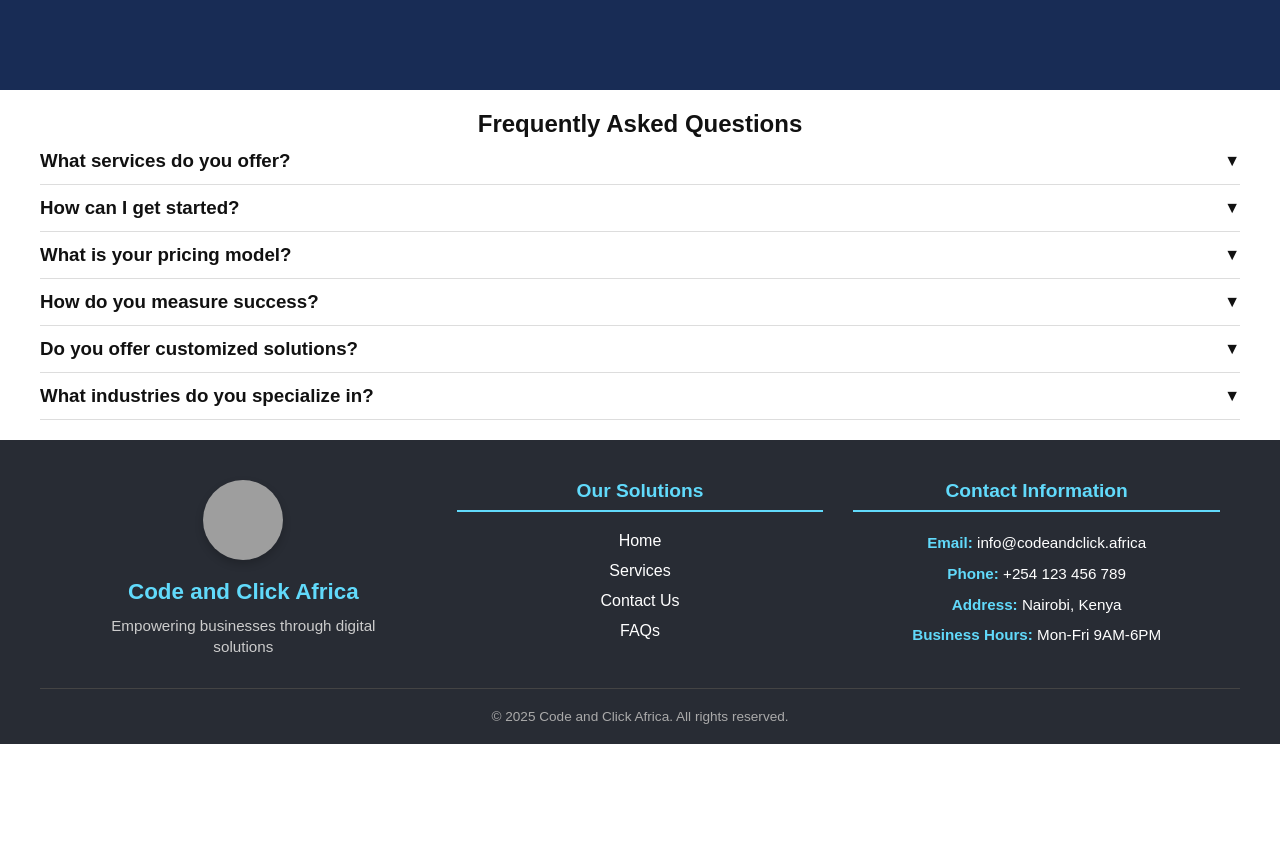
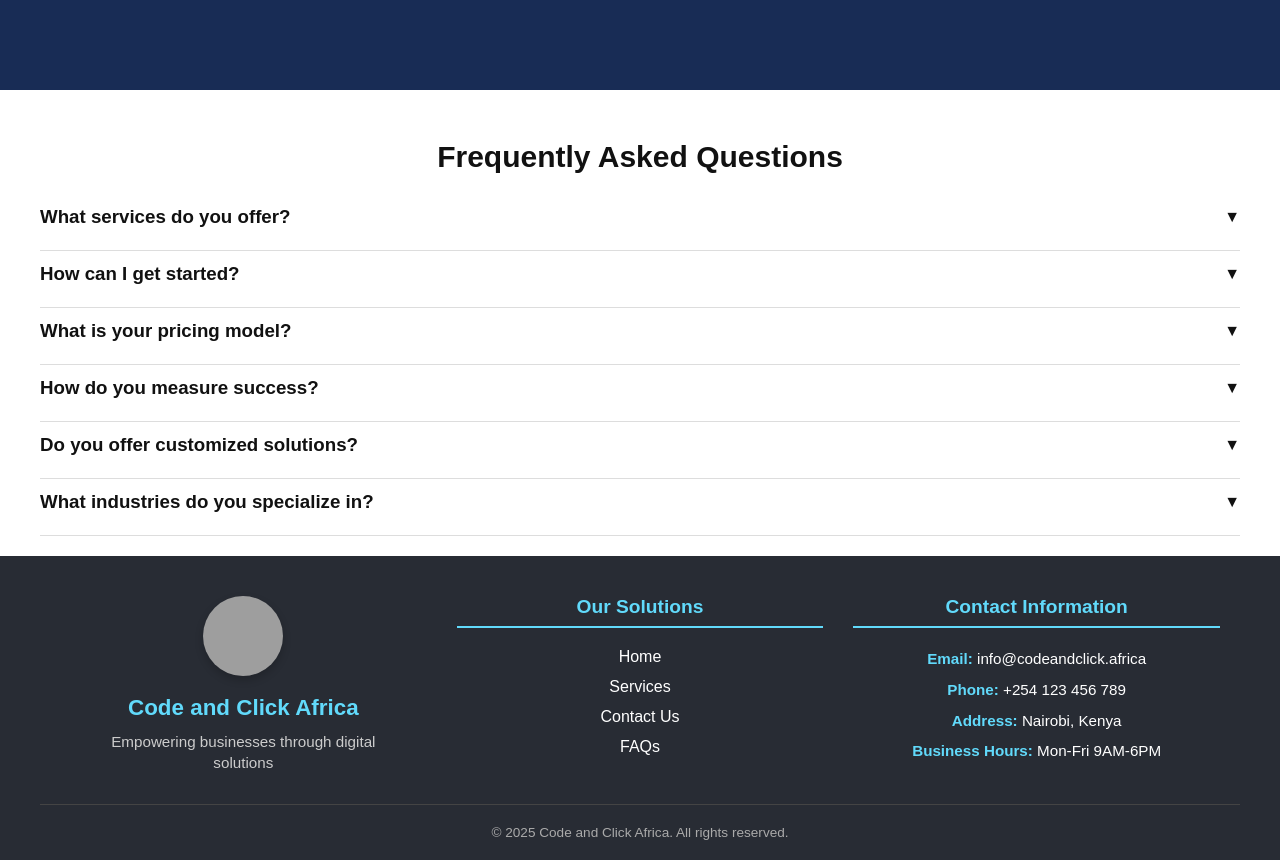
Before and after one commit to kevinmayaka/code-and-click, a React (Create React App) app in the folder code/: page / in a window 1280 px wide. Shown: the part 1793-2653 px from the top of the page. Before the commit the page ends 2537 px from the top, so only its background shows below. Built offline with nearby package versions, Linux system fonts and the light colour scheme; grey boxes are pictures that could not be loaded.

Commit message:
updaates content and styles for FAQs component

```diff
--- a/code/src/Components/Faqs.css
+++ b/code/src/Components/Faqs.css
@@ -5,7 +5,14 @@
   font-family: Arial, Helvetica, sans-serif;
   padding: 20px;
 }
-
+.FAQs-Component h2 {
+  text-align: center;
+  font-size: 30px;
+  margin-bottom: 20px;
+  margin-top: 30px;
+  color: #111;
+  font-family: Arial, Helvetica, sans-serif;
+}
 .faq-item {
   border-bottom: 1px solid #ddd;
   padding: 12px 0;
@@ -14,6 +21,9 @@
 .faq-question {
   display: flex;
   justify-content: space-between;
+  text-align: left;
+  font-family: Arial, Helvetica, sans-serif;
+  font: 1em sans-serif;
   align-items: center;
   cursor: pointer;
 }
@@ -38,6 +48,11 @@
   transition: max-height 0.35s ease, opacity 0.25s ease;
   opacity: 0;
   color: #222;
+  font-family: Arial, Helvetica, sans-serif;
+  text-align: left;
+  font-size: 1em;
+  margin-top: 10px;
+  line-height: 1.6;
 }
 
 .faq-answer.open {
--- a/code/src/Components/Faqs.js
+++ b/code/src/Components/Faqs.js
@@ -8,32 +8,32 @@ export default function Faqs() {
     {
   question: "What services do you offer?",
   answer:
-        "We offer a wide range of digital marketing services including SEO, social media management, content creation, and paid advertising campaigns.",
+    "We deliver comprehensive, results-driven digital marketing solutions designed to scale your business profitably. Our core services include SEO for long-term organic growth, paid advertising on Google and social platforms for immediate results, social media management, and high-impact content creation. More importantly, we do not offer isolated services, we build integrated growth systems that attract, convert, and retain customers consistently.",
 },
 {
   question: "How can I get started?",
   answer:
-        "You can get started by contacting us through our Contact Us page. We will schedule a consultation to discuss your needs and goals.",
+    "Getting started begins with a strategic consultation where we analyze your business, your market, and your growth objectives. From there, we develop a clear action plan outlining exactly how we will increase your leads, sales, and online visibility. Once approved, our team handles everything end-to-end so you can focus on running your business while we focus on scaling it.",
 },
 {
   question: "What is your pricing model?",
   answer:
-        "Our pricing model is flexible and depends on the specific services you require. We offer both project-based and retainer-based pricing options.",
+    "Our pricing is structured around value, impact, and return on investment rather than generic packages. We offer both project-based engagements and ongoing growth retainers depending on your objectives. Every proposal is custom-built, ensuring your budget is invested only in strategies that directly contribute to revenue growth.",
 },
 {
   question: "How do you measure success?",
   answer:
-        "We measure success through key performance indicators (KPIs) such as website traffic, conversion rates, and return on investment (ROI). We provide regular reports to keep you informed.",
+    "We measure success using business-critical metrics such as qualified leads, conversion rates, customer acquisition cost, and overall return on investment. Every campaign is tracked, optimized, and refined continuously to ensure performance improves over time. You receive clear, executive-level reports that show not just activity - but real business impact.",
 },
 {
   question: "Do you offer customized solutions?",
   answer:
-        "Yes, we tailor our services to meet the unique needs of each client. We work closely with you to develop a strategy that aligns with your business objectives.",
+    "Yes. Everything we do is built around your specific business model, market, and growth goals. We do not believe in templates or one-size-fits-all strategies because they do not produce exceptional results. Your strategy is designed from the ground up to create a competitive advantage and sustainable growth.",
 },
 {
   question: "What industries do you specialize in?",
   answer:
-        "We have experience working with a variety of industries including retail, healthcare, technology, and hospitality. Our team is adaptable and can cater to the specific needs of different sectors.",
+    "We work with ambitious brands across industries including technology, healthcare, professional services, hospitality, e-commerce, and local businesses. Our strategies are industry-adaptive, meaning we apply proven growth frameworks while tailoring execution to your market dynamics. What matters most to us is not the industry - but the opportunity to scale a business with strong potential.",
  },
 ];
 
```
Lines whose indentation alone changed are shown as unchanged.
